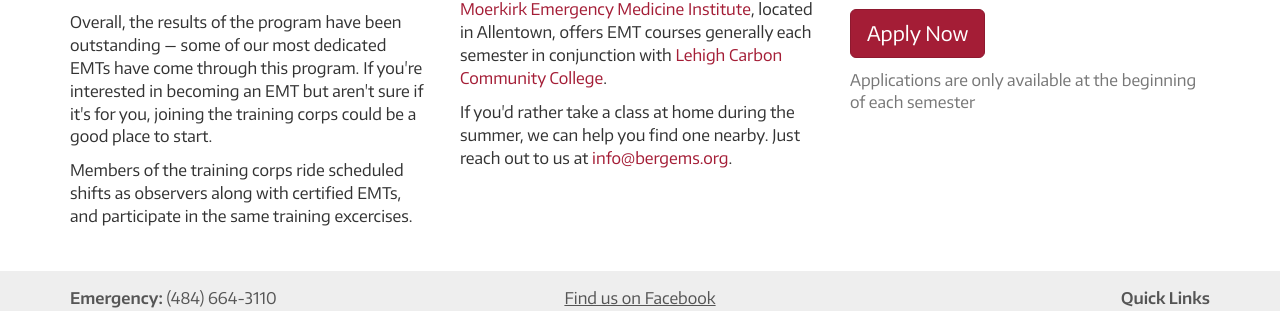
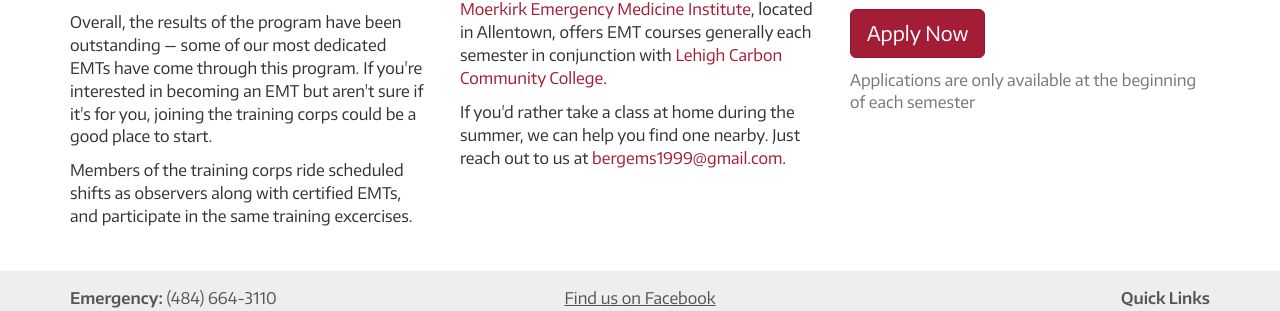
Before and after one commit to MCEMS/www, a Jekyll site: the page built from join-mcems/index.html, in a window 1280 px wide. Shown: the part 821-1132 px from the top of the page. Built offline with Jekyll 4.4.1, drawn with Linux system fonts in a browser that asks for light colours; nearby versions of some CDN libraries.

Commit message:
Update index.html

```diff
--- a/join-mcems/index.html
+++ b/join-mcems/index.html
@@ -23,7 +23,7 @@ image: https://www.bergems.org/assets/images/oxygen_training.jpg
     </div>
     <p>To become a Pennsylvania DOH certified Emergency Medical Technician, you must take a course that consists of classroom lectures and hands-on skills sessions. At the conclusion, you must sit for the certification exam.</p>
     <p>The Lehigh Valley Health Network's <a href="http://emi-lvh.net/">George E Moerkirk Emergency Medicine Institute</a>, located in Allentown, offers EMT courses generally each semester in conjunction with <a href="http://publicsafety.lccc.edu/">Lehigh Carbon Community College</a>.</p>
-    <p>If you'd rather take a class at home during the summer, we can help you find one nearby. Just reach out to us at <a href="mailto:info@bergems.org">info@bergems.org</a>.</p>
+    <p>If you'd rather take a class at home during the summer, we can help you find one nearby. Just reach out to us at <a href="mailto:bergems1999@gmail.com">bergems1999@gmail.com</a>.</p>
   </div>
   <div class="col-md-4">
     <h1>Join MCEMS</h1>
```
